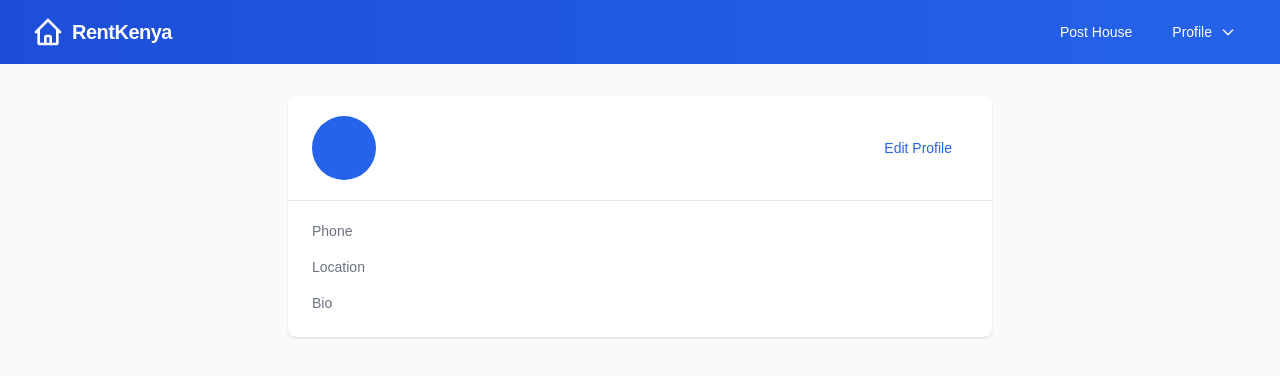
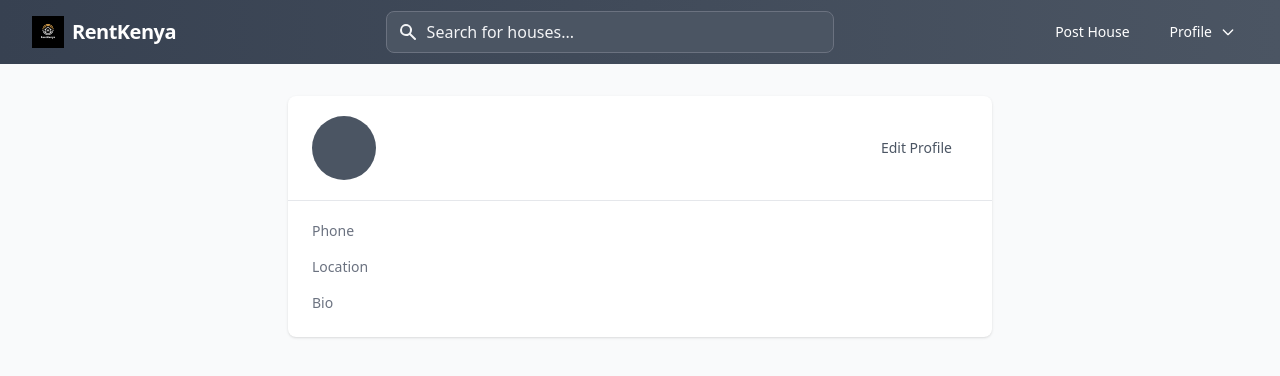
Before and after one commit to Susan56789/RentKenya, a Vue app in the folder client/: page /profile in a window 1280 px wide. Shown: the top 376 px of the page. Built offline with nearby package versions, Linux system fonts and the light colour scheme; no server answers.

Commit message:
styling and theme color

```diff
--- a/client/src/assets/main.css
+++ b/client/src/assets/main.css
@@ -2,13 +2,74 @@
 @tailwind components;
 @tailwind utilities;
 
-* {
+@layer base {
+  :root {
+    color-scheme: light;
+  }
+
+  * {
     box-sizing: border-box;
     margin: 0;
     padding: 0;
-    font-family: sans-serif;
+    font-family: system-ui, -apple-system, sans-serif;
+  }
+
+  body {
+    width: 100%;
+    background-color: theme('colors.white.off');
+    color: theme('colors.primary.DEFAULT');
+  }
+
+  h1, h2, h3, h4, h5, h6 {
+    color: theme('colors.primary.DEFAULT');
+  }
+
+  a {
+    color: theme('colors.accent.DEFAULT');
+    transition: color 0.2s ease-in-out;
+  }
+
+  a:hover {
+    color: theme('colors.accent.dark');
+  }
 }
 
-body {
-    width: 100%;
+@layer components {
+  .btn-primary {
+    @apply bg-primary text-white px-4 py-2 rounded-lg transition-colors duration-200 hover:bg-primary-light;
+  }
+
+  .btn-accent {
+    @apply bg-accent text-primary px-4 py-2 rounded-lg transition-colors duration-200 hover:bg-accent-light;
+  }
+
+  .card {
+    @apply bg-white-warm p-6 rounded-lg shadow-md border border-primary/5;
+  }
+
+  .input-primary {
+    @apply bg-white border border-primary/20 rounded-lg px-4 py-2 focus:outline-none focus:border-accent focus:ring-1 focus:ring-accent;
+  }
+
+  .nav-link {
+    @apply text-white hover:text-accent transition-colors duration-200;
+  }
+
+  .section-title {
+    @apply text-2xl font-bold text-primary mb-6 border-b-2 border-accent pb-2 inline-block;
+  }
 }
+
+@layer utilities {
+  .text-shadow {
+    text-shadow: 1px 1px 2px rgba(0, 0, 0, 0.1);
+  }
+
+  .gold-gradient {
+    background: linear-gradient(45deg, theme('colors.accent.dark'), theme('colors.accent.DEFAULT'), theme('colors.accent.light'));
+  }
+
+  .dark-gradient {
+    background: linear-gradient(45deg, theme('colors.primary.dark'), theme('colors.primary.DEFAULT'));
+  }
+}
--- a/client/src/components/NavbarPage.vue
+++ b/client/src/components/NavbarPage.vue
@@ -1,20 +1,35 @@
 <template>
-  <nav class="bg-gradient-to-r from-blue-700 to-blue-600 shadow-lg">
+  <nav class="bg-gradient-to-r from-gray-700 to-gray-600 shadow-lg">
     <div class="max-w-7xl mx-auto px-4 sm:px-6 lg:px-8">
       <div class="flex items-center justify-between h-16">
         <!-- Logo Section -->
         <div class="flex-shrink-0">
           <router-link to="/" class="flex items-center">
-            <svg xmlns="http://www.w3.org/2000/svg" class="h-8 w-8 mr-2 text-white" fill="none" viewBox="0 0 24 24" stroke="currentColor">
-              <path stroke-linecap="round" stroke-linejoin="round" stroke-width="2" d="M3 12l2-2m0 0l7-7 7 7M5 10v10a1 1 0 001 1h3m10-11l2 2m-2-2v10a1 1 0 01-1 1h-3m-6 0a1 1 0 001-1v-4a1 1 0 011-1h2a1 1 0 011 1v4a1 1 0 001 1m-6 0h6" />
-            </svg>
+            <img
+              src="@/assets/Logo.png"
+              alt="RentKenya Logo"
+              class="h-8 w-auto mr-2"
+            />
             <span class="font-bold text-xl text-white tracking-tight">RentKenya</span>
           </router-link>
         </div>
 
-        <!-- Search Section remains the same -->
+        <!-- Search Section -->
         <div class="hidden md:block flex-1 max-w-md mx-4">
-          <!-- ... search input code ... -->
+          <div class="relative">
+            <div class="absolute inset-y-0 left-0 pl-3 flex items-center pointer-events-none">
+              <svg class="h-5 w-5 text-gray-100" xmlns="http://www.w3.org/2000/svg" viewBox="0 0 20 20" fill="currentColor">
+                <path fill-rule="evenodd" d="M8 4a4 4 0 100 8 4 4 0 000-8zM2 8a6 6 0 1110.89 3.476l4.817 4.817a1 1 0 01-1.414 1.414l-4.816-4.816A6 6 0 012 8z" clip-rule="evenodd" />
+              </svg>
+            </div>
+            <input
+              v-model="searchQuery"
+              type="text"
+              placeholder="Search for houses..."
+              class="block w-full bg-gray-600 border border-gray-500 rounded-lg py-2 pl-10 pr-3 text-white placeholder-gray-100 focus:outline-none focus:border-white focus:ring-1 focus:ring-white"
+              @keyup.enter="handleSearch"
+            />
+          </div>
         </div>
 
         <!-- Navigation Links -->
@@ -22,13 +37,13 @@
           <template v-if="isAuthenticated">
             <router-link
               to="/add-house"
-              class="text-white hover:bg-blue-800 px-3 py-2 rounded-md text-sm font-medium transition duration-150 ease-in-out"
+              class="text-white hover:bg-gray-800 px-3 py-2 rounded-md text-sm font-medium transition duration-150 ease-in-out"
             >
               Post House
             </router-link>
             <div class="relative" @click="toggleDropdown" @keydown.escape="closeDropdown">
               <button
-                class="flex items-center text-white hover:bg-blue-800 px-3 py-2 rounded-md text-sm font-medium transition duration-150 ease-in-out"
+                class="flex items-center text-white hover:bg-gray-800 px-3 py-2 rounded-md text-sm font-medium transition duration-150 ease-in-out"
               >
                 <span class="mr-2">Profile</span>
                 <svg xmlns="http://www.w3.org/2000/svg" class="h-4 w-4" fill="none" viewBox="0 0 24 24" stroke="currentColor">
@@ -62,7 +77,7 @@
           <template v-else>
             <router-link
               to="/login"
-              class="bg-white text-blue-700 hover:bg-blue-100 px-3 py-2 rounded-md text-sm font-medium transition duration-150 ease-in-out"
+              class="bg-white text-gray-700 hover:bg-gray-100 px-3 py-2 rounded-md text-sm font-medium transition duration-150 ease-in-out"
             >
               Login
             </router-link>
@@ -90,6 +105,7 @@ export default {
     const router = useRouter();
     const { isAuthenticated, setToken } = useAuth();
     const isDropdownOpen = ref(false);
+    const searchQuery = ref('');
 
     const toggleDropdown = () => {
       isDropdownOpen.value = !isDropdownOpen.value;
@@ -119,12 +135,23 @@ export default {
       document.removeEventListener('click', handleClickOutside);
     });
 
+    const handleSearch = () => {
+      if (searchQuery.value.trim()) {
+        router.push({
+          name: 'search',
+          query: { q: searchQuery.value.trim() }
+        });
+      }
+    };
+
     return {
       isAuthenticated,
       isDropdownOpen,
+      searchQuery,
       toggleDropdown,
       closeDropdown,
-      handleLogout
+      handleLogout,
+      handleSearch
     };
   }
 };
--- a/client/src/components/UserProfile.vue
+++ b/client/src/components/UserProfile.vue
@@ -6,7 +6,7 @@
           <div class="px-4 py-5 sm:px-6 border-b border-gray-200">
             <div class="flex items-center justify-between">
               <div class="flex items-center">
-                <div class="h-16 w-16 rounded-full bg-blue-600 flex items-center justify-center">
+                <div class="h-16 w-16 rounded-full bg-gray-600 flex items-center justify-center">
                   <span class="text-2xl text-white font-semibold">
                     {{ userInitials }}
                   </span>
@@ -18,7 +18,7 @@
               </div>
               <button
                 @click="isEditing = !isEditing"
-                class="px-4 py-2 text-sm font-medium text-blue-600 hover:text-blue-500"
+                class="px-4 py-2 text-sm font-medium text-gray-600 hover:text-gray-500"
               >
                 {{ isEditing ? 'Cancel' : 'Edit Profile' }}
               </button>
@@ -34,7 +34,7 @@
                   <input
                     v-model="editForm.fullName"
                     type="text"
-                    class="mt-1 block w-full border border-gray-300 rounded-md shadow-sm py-2 px-3 focus:outline-none focus:ring-blue-500 focus:border-blue-500"
+                    class="mt-1 block w-full border border-gray-300 rounded-md shadow-sm py-2 px-3 focus:outline-none focus:ring-gray-500 focus:border-gray-500"
                   />
                 </div>
                 <div>
@@ -42,7 +42,7 @@
                   <input
                     v-model="editForm.phone"
                     type="tel"
-                    class="mt-1 block w-full border border-gray-300 rounded-md shadow-sm py-2 px-3 focus:outline-none focus:ring-blue-500 focus:border-blue-500"
+                    class="mt-1 block w-full border border-gray-300 rounded-md shadow-sm py-2 px-3 focus:outline-none focus:ring-gray-500 focus:border-gray-500"
                   />
                 </div>
                 <div>
@@ -50,7 +50,7 @@
                   <input
                     v-model="editForm.location"
                     type="text"
-                    class="mt-1 block w-full border border-gray-300 rounded-md shadow-sm py-2 px-3 focus:outline-none focus:ring-blue-500 focus:border-blue-500"
+                    class="mt-1 block w-full border border-gray-300 rounded-md shadow-sm py-2 px-3 focus:outline-none focus:ring-gray-500 focus:border-gray-500"
                   />
                 </div>
                 <div>
@@ -58,7 +58,7 @@
                   <textarea
                     v-model="editForm.bio"
                     rows="3"
-                    class="mt-1 block w-full border border-gray-300 rounded-md shadow-sm py-2 px-3 focus:outline-none focus:ring-blue-500 focus:border-blue-500"
+                    class="mt-1 block w-full border border-gray-300 rounded-md shadow-sm py-2 px-3 focus:outline-none focus:ring-gray-500 focus:border-gray-500"
                   ></textarea>
                 </div>
                 <div class="flex justify-end space-x-3">
@@ -71,7 +71,7 @@
                   </button>
                   <button
                     type="submit"
-                    class="px-4 py-2 border border-transparent rounded-md shadow-sm text-sm font-medium text-white bg-blue-600 hover:bg-blue-700 focus:outline-none focus:ring-2 focus:ring-offset-2 focus:ring-blue-500"
+                    class="px-4 py-2 border border-transparent rounded-md shadow-sm text-sm font-medium text-white bg-gray-600 hover:bg-gray-700 focus:outline-none focus:ring-2 focus:ring-offset-2 focus:ring-gray-500"
                   >
                     Save Changes
                   </button>
--- a/client/tailwind.config.js
+++ b/client/tailwind.config.js
@@ -1,11 +1,28 @@
-/** @type {import('tailwindcss').Config} */
 module.exports = {
   content: [
     "./index.html",
     "./src/**/*.{vue,js,ts,jsx,tsx}",
   ],
   theme: {
-    extend: {},
+    extend: {
+      colors: {
+        primary: {
+          DEFAULT: '#1a1a1a',  // Rich black
+          light: '#2d2d2d',    // Lighter black for hover states
+          dark: '#000000',     // Pure black for accents
+        },
+        accent: {
+          DEFAULT: '#FFD700',  // Gold
+          light: '#FFE55C',    // Lighter gold for hover states
+          dark: '#B7980B',     // Darker gold for contrast
+        },
+        white: {
+          DEFAULT: '#FFFFFF',
+          off: '#F5F5F5',      // Off-white for backgrounds
+          warm: '#FAFAFA',     // Warm white for cards
+        }
+      }
+    }
   },
   plugins: [],
 }
```
Also changed, not shown: client/src/components/HomePage.vue (+10 -10 lines), client/src/components/HouseListings.vue (+4 -4 lines).
